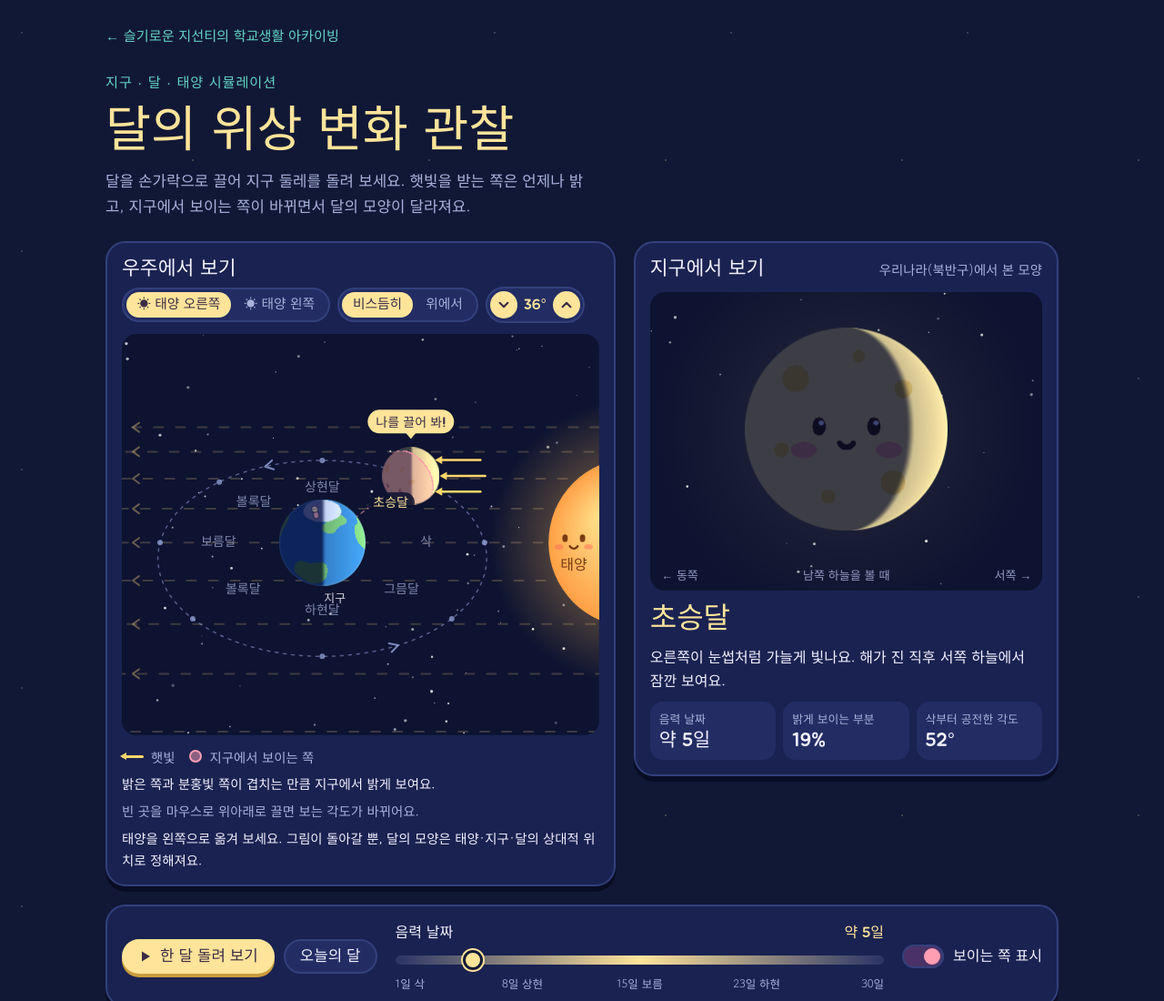
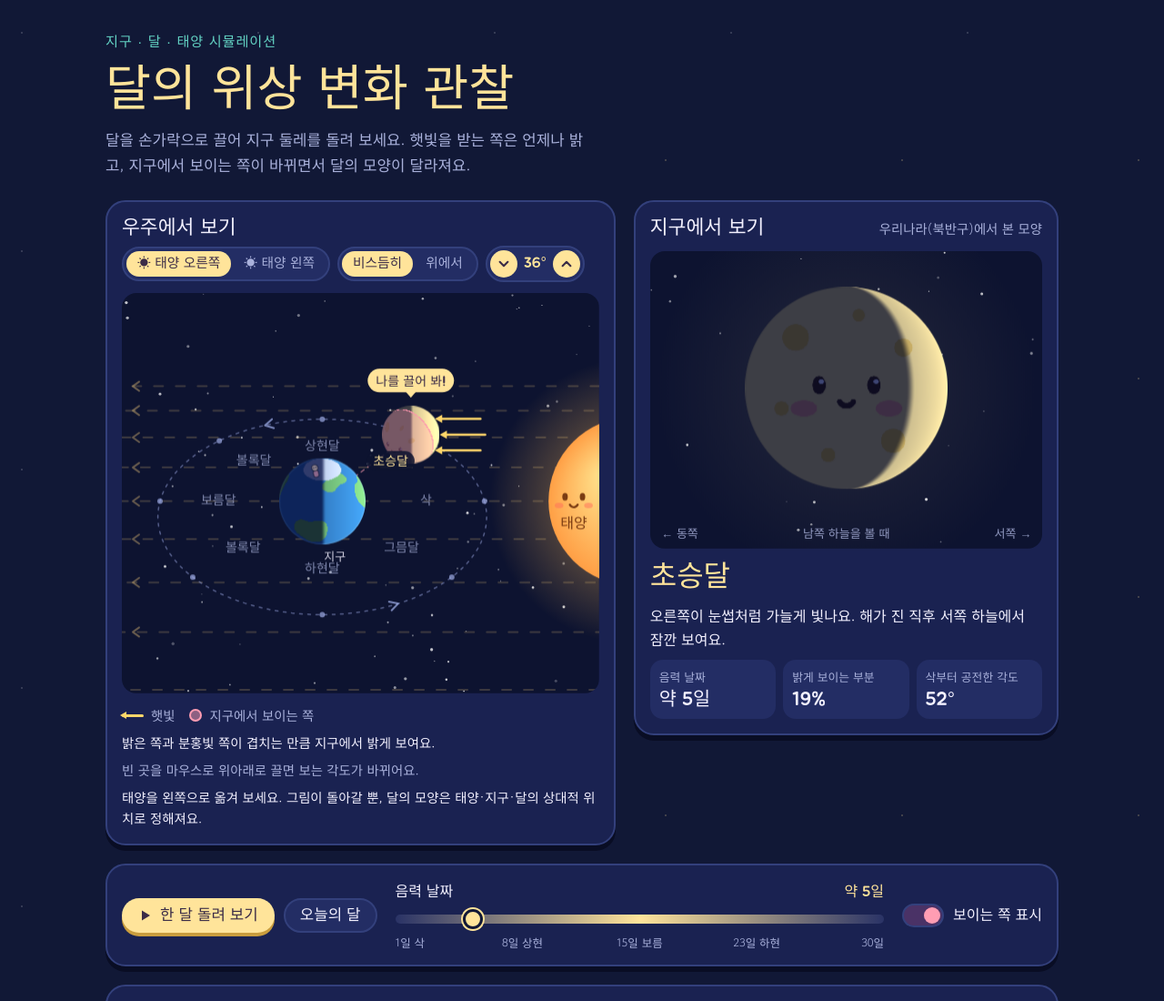
Before and after one commit to chemistryfairy/chemistryfairy.github.io, a plain HTML site: page moon-phase.html in a window 1280 px wide. Shown: the top 1100 px of the page at 91% size. Drawn offline with Linux system fonts and the light colour scheme; animation ran at ten frames a second.

Commit message:
Update moon-phase.html

```diff
--- a/moon-phase.html
+++ b/moon-phase.html
@@ -168,7 +168,6 @@ input[type=range]::-moz-range-thumb{box-sizing:border-box;width:22px;height:22px
 </style>
 
 <div class="wrap">
-  <a href="./" style="align-self:flex-start;font-family:var(--font-display);color:var(--mint);text-decoration:none;font-size:.95rem">← 슬기로운 지선티의 학교생활 아카이빙</a>
   <header class="top">
     <p class="eyebrow">지구 · 달 · 태양 시뮬레이션</p>
     <h1>달의 위상 변화 관찰</h1>
```
